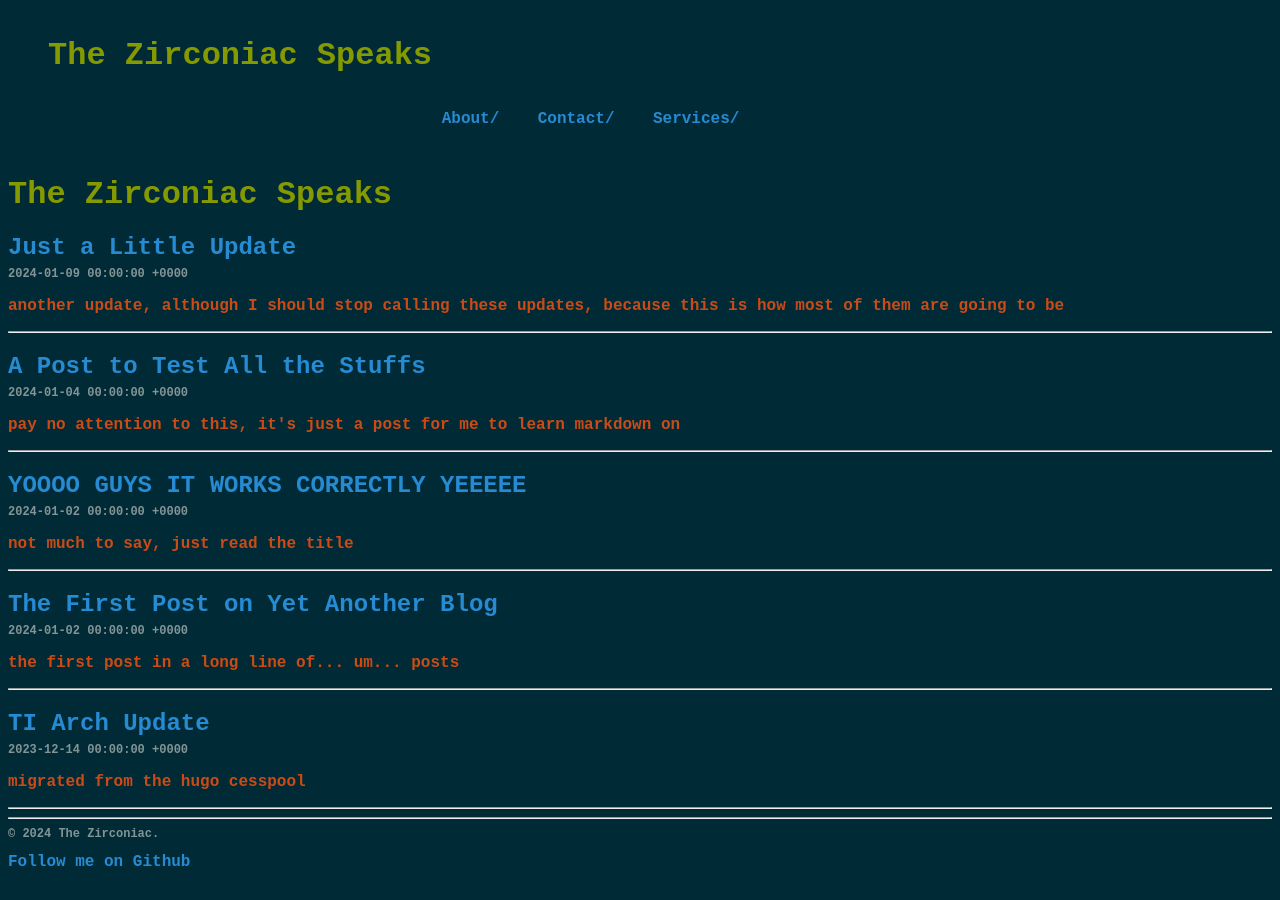
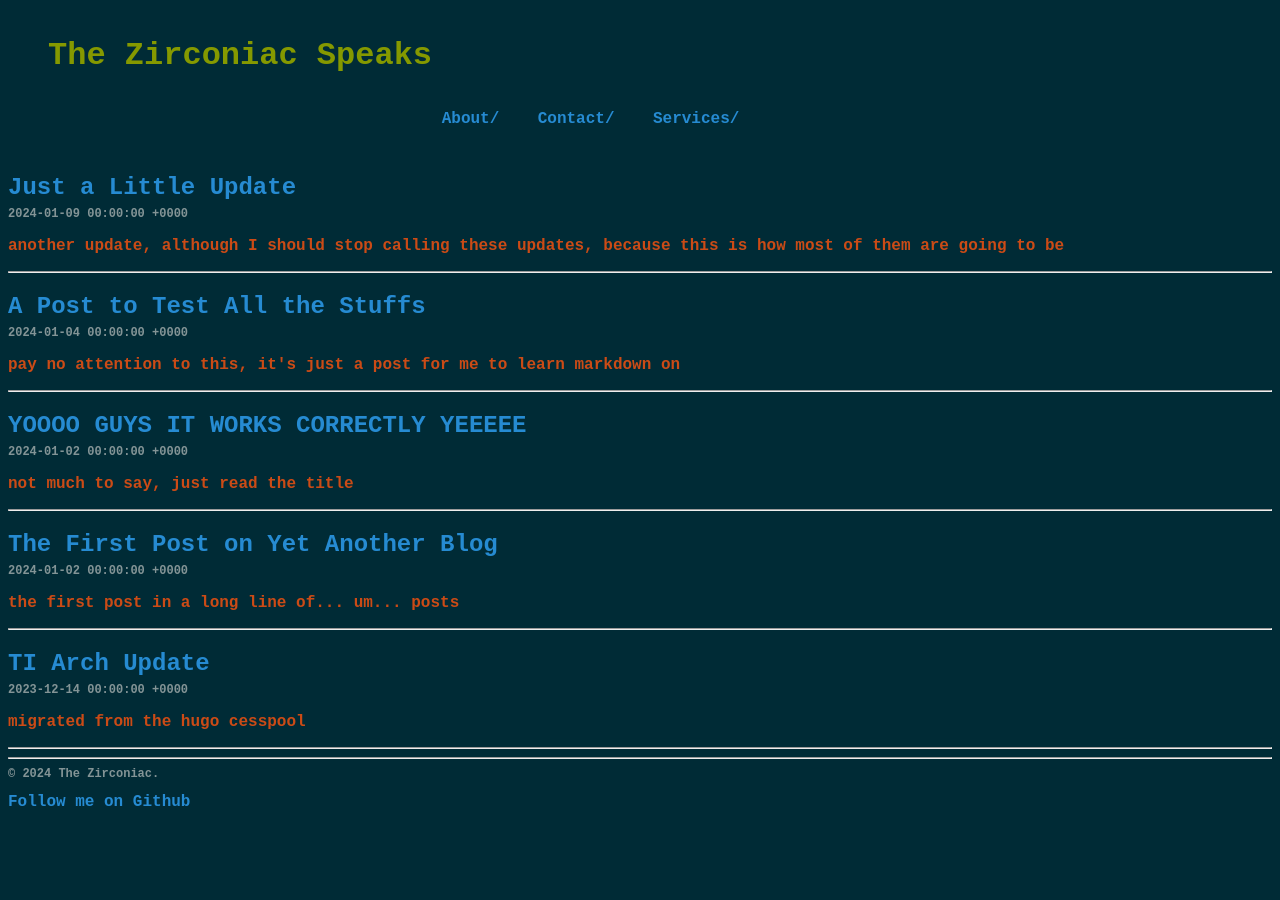
Before and after one commit to ZirconiaCubed3v2/ZirconiaCubed3v2.github.io, a Jekyll site: the page built from index.html, in a window 1280 px wide. Built offline with Jekyll 4.4.1, drawn with Linux system fonts in a browser that asks for light colours; some web fonts are replaced; the list of posts is cut into pages by our own code.

```diff
--- a/_layouts/default.html
+++ b/_layouts/default.html
@@ -18,8 +18,6 @@
       <li style="display:inline-block;"><a href="/services.html">Services/</a> &nbsp;&nbsp;</li>
     </ul>
   </head>
-  <body>
-      <h1><a id="sitetitle" href="/">{{ site.name }}</a></h1>
 
       {{ content }}
 
```
